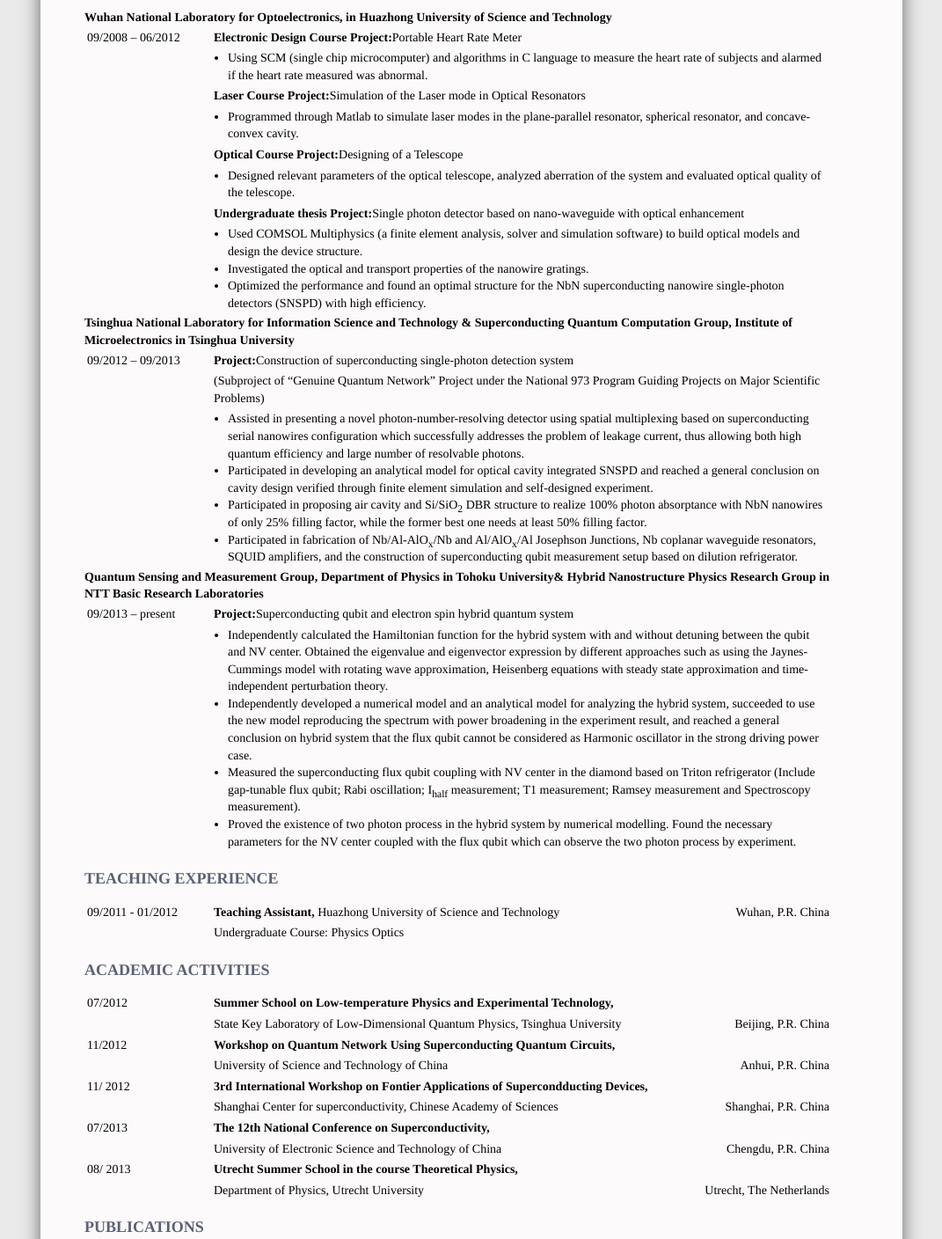
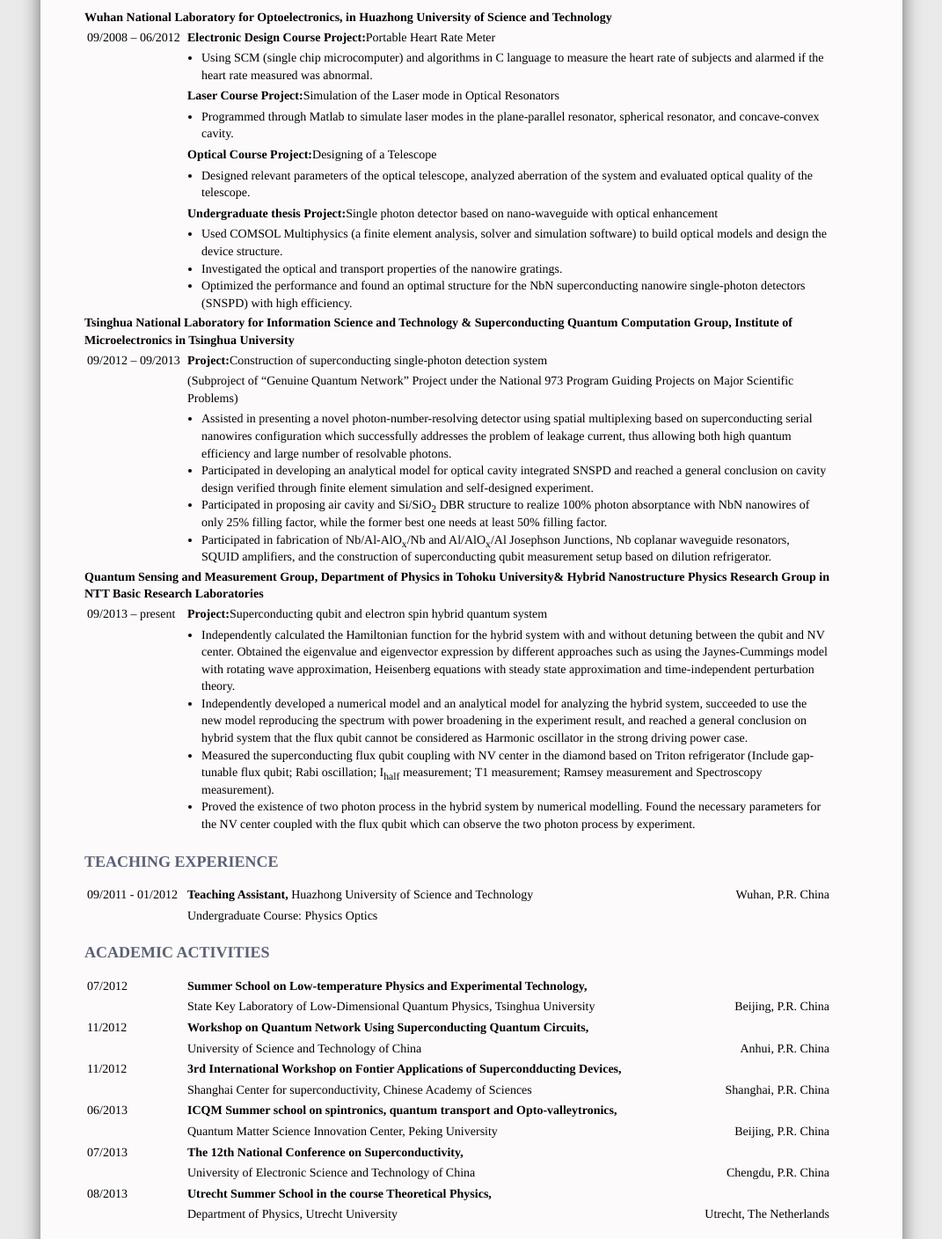
Before and after one commit to DLCProject/CHCV, a plain HTML site: page index.html in a window 1280 px wide. Shown: the part 1120-2528 px from the top of the page at 88% size, without its empty margins (104-1175 px from the left). Drawn offline with Linux system fonts and the light colour scheme.

Commit message:
update content and layout of page

```diff
--- a/index.html
+++ b/index.html
@@ -69,7 +69,7 @@ To pursue a PhD in quantum information with an emphasis on experiments<br>
   </table></td></tr>
 </table>
 
-<h2>Award</h2>
+<h2>Fellowships and Awards</h2>
 <table border="0" class="deftable">
 <tr><td class="tdawardf">[1]</td><td>Advanced Individual of Cultural and sports activities</td><td align="right">2009</td></tr>
 <tr><td class="tdawardf">[2]</td><td>Prize for The Best Organization</td><td align="right">2009</td></tr>
@@ -83,32 +83,32 @@ To pursue a PhD in quantum information with an emphasis on experiments<br>
 <h2>RESEARCH EXPERIENCE</h2>
 <strong>Wuhan National Laboratory for Optoelectronics, in Huazhong University of Science and Technology</strong>
 <table border="0" class="deftable">
-<tr><td width="140px">09/2008 – 06/2012</td>
+<tr><td class="tdfirst">09/2008 – 06/2012</td>
   <td><strong>Electronic Design Course Project:</strong>Portable Heart Rate Meter</td>
 </tr>
-<tr><td width="140px">&nbsp;</td>
+<tr><td class="tdfirst">&nbsp;</td>
   <td><ul class="ul1"><li class="part1">Using SCM (single chip microcomputer) and algorithms in C language to measure the heart rate of subjects
 and alarmed if the heart rate measured was abnormal.</li></ul></td>
 </tr>
 
-<tr><td width="140px">&nbsp;</td>
+<tr><td class="tdfirst">&nbsp;</td>
   <td><strong>Laser  Course Project:</strong>Simulation of the Laser mode in Optical Resonators</td>
 </tr>
-<tr><td width="140px">&nbsp;</td>
+<tr><td class="tdfirst">&nbsp;</td>
   <td><ul class="ul1"><li class="part1">Programmed through Matlab to simulate laser modes in the plane-parallel resonator, spherical resonator, and concave-convex cavity.</li></ul></td>
 </tr>
 
-<tr><td width="140px">&nbsp;</td>
+<tr><td class="tdfirst">&nbsp;</td>
   <td><strong>Optical  Course Project:</strong>Designing of a Telescope</td>
 </tr>
-<tr><td width="140px">&nbsp;</td>
+<tr><td class="tdfirst">&nbsp;</td>
   <td><ul class="ul1"><li class="part1">Designed relevant parameters of the optical telescope, analyzed aberration of the system and evaluated optical quality of the telescope.</li></ul></td>
 </tr>
 
-<tr><td width="140px">&nbsp;</td>
+<tr><td class="tdfirst">&nbsp;</td>
   <td><strong>Undergraduate thesis Project:</strong>Single photon detector based on nano-waveguide with optical enhancement</td>
 </tr>
-<tr><td width="140px">&nbsp;</td>
+<tr><td class="tdfirst">&nbsp;</td>
   <td><ul class="ul1">
     <li class="part1">Used COMSOL Multiphysics (a finite element analysis, solver and simulation software) to build optical models and design the device structure.</li>
     <li class="part1">Investigated the optical and transport properties of the nanowire gratings.</li>
@@ -121,13 +121,13 @@ single-photon detectors (SNSPD) with high efficiency.</li>
 
 <strong>Tsinghua National Laboratory for Information Science and Technology & Superconducting Quantum Computation Group, Institute of Microelectronics in Tsinghua University</strong>
 <table border="0" class="deftable">
-<tr><td width="140px">09/2012 – 09/2013</td>
+<tr><td class="tdfirst">09/2012 – 09/2013</td>
   <td><strong>Project:</strong>Construction of superconducting single-photon detection system</td>
 </tr>
-<tr><td width="140px">&nbsp;</td>
+<tr><td class="tdfirst">&nbsp;</td>
   <td>(Subproject of “Genuine Quantum Network” Project under the National 973 Program Guiding Projects on Major Scientific Problems)</td>
 </tr>
-<tr><td width="140px">&nbsp;</td>
+<tr><td class="tdfirst">&nbsp;</td>
   <td><ul class="ul1">
     <li class="part1">Assisted in presenting a novel photon-number-resolving detector using spatial multiplexing based on
 superconducting serial nanowires configuration which successfully addresses the problem of leakage current,
@@ -142,10 +142,10 @@ thus allowing both high quantum efficiency and large number of resolvable photon
 
 <strong>Quantum Sensing and Measurement Group, Department of Physics in Tohoku University& Hybrid Nanostructure Physics Research Group in NTT Basic Research Laboratories</strong>
 <table border="0" class="deftable">
-<tr><td width="140px">09/2013 – present</td>
+<tr><td class="tdfirst">09/2013 – present</td>
   <td><strong>Project:</strong>Superconducting qubit and electron spin hybrid quantum system</td>
 </tr>
-<tr><td width="140px">&nbsp;</td>
+<tr><td class="tdfirst">&nbsp;</td>
   <td><ul class="ul1">
     <li class="part1">Independently calculated the Hamiltonian function for the hybrid system with and without detuning between the qubit and NV center. Obtained the eigenvalue and eigenvector expression by different approaches such as using the Jaynes-Cummings model with rotating wave approximation, Heisenberg equations with steady state approximation and time-independent perturbation theory.</li>
     <li class="part1">Independently developed a numerical model and an analytical model for analyzing the hybrid system, succeeded to use the new model reproducing the spectrum with power broadening in the experiment result, and reached a general conclusion on hybrid system that the flux qubit cannot be considered as Harmonic oscillator in the strong driving power case.</li>
@@ -189,13 +189,23 @@ thus allowing both high quantum efficiency and large number of resolvable photon
   </tr>
 
   <tr>
-    <td class="tdfirst">11/ 2012</td>
+    <td class="tdfirst">11/2012</td>
     <td colspan="2"><strong>3rd International Workshop on Fontier Applications of Supercondducting Devices,</strong></td>
   </tr>
   <tr>
     <td class="tdfirst">&nbsp;</td>
     <td>Shanghai Center for superconductivity, Chinese Academy of Sciences</td>
     <td align="right">Shanghai, P.R. China</td>
+  </tr>
+
+	<tr>
+    <td class="tdfirst">06/2013</td>
+    <td colspan="2"><strong>ICQM Summer school on spintronics, quantum transport and Opto-valleytronics,</strong></td>
+  </tr>
+  <tr>
+    <td class="tdfirst">&nbsp;</td>
+    <td>Quantum Matter Science Innovation Center, Peking University</td>
+    <td align="right">Beijing, P.R. China</td>
   </tr>
 
   <tr>
@@ -209,7 +219,7 @@ thus allowing both high quantum efficiency and large number of resolvable photon
   </tr>
 
   <tr>
-    <td class="tdfirst">08/ 2013</td>
+    <td class="tdfirst">08/2013</td>
     <td colspan="2"><strong>Utrecht Summer School in the course Theoretical Physics,</strong></td>
   </tr>
   <tr>
```
Also changed, not shown: style.css, 1 other file.
